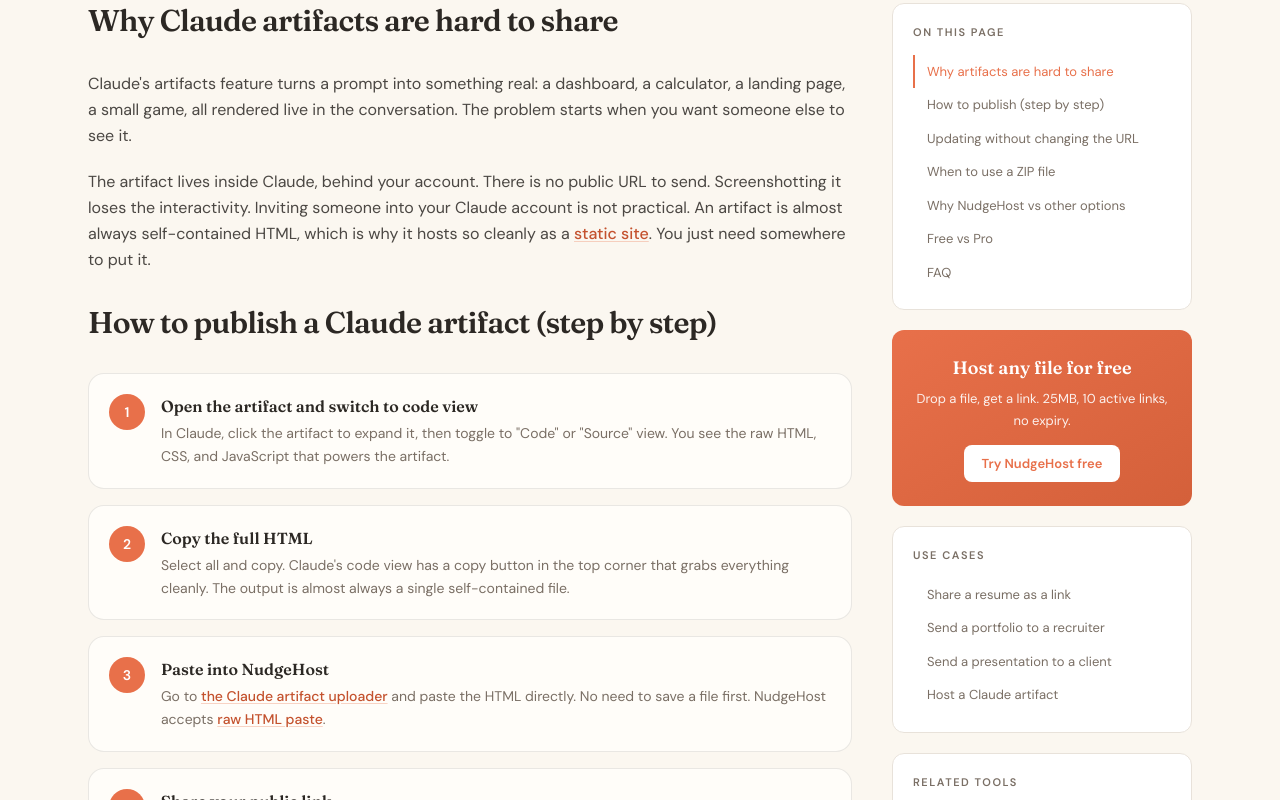
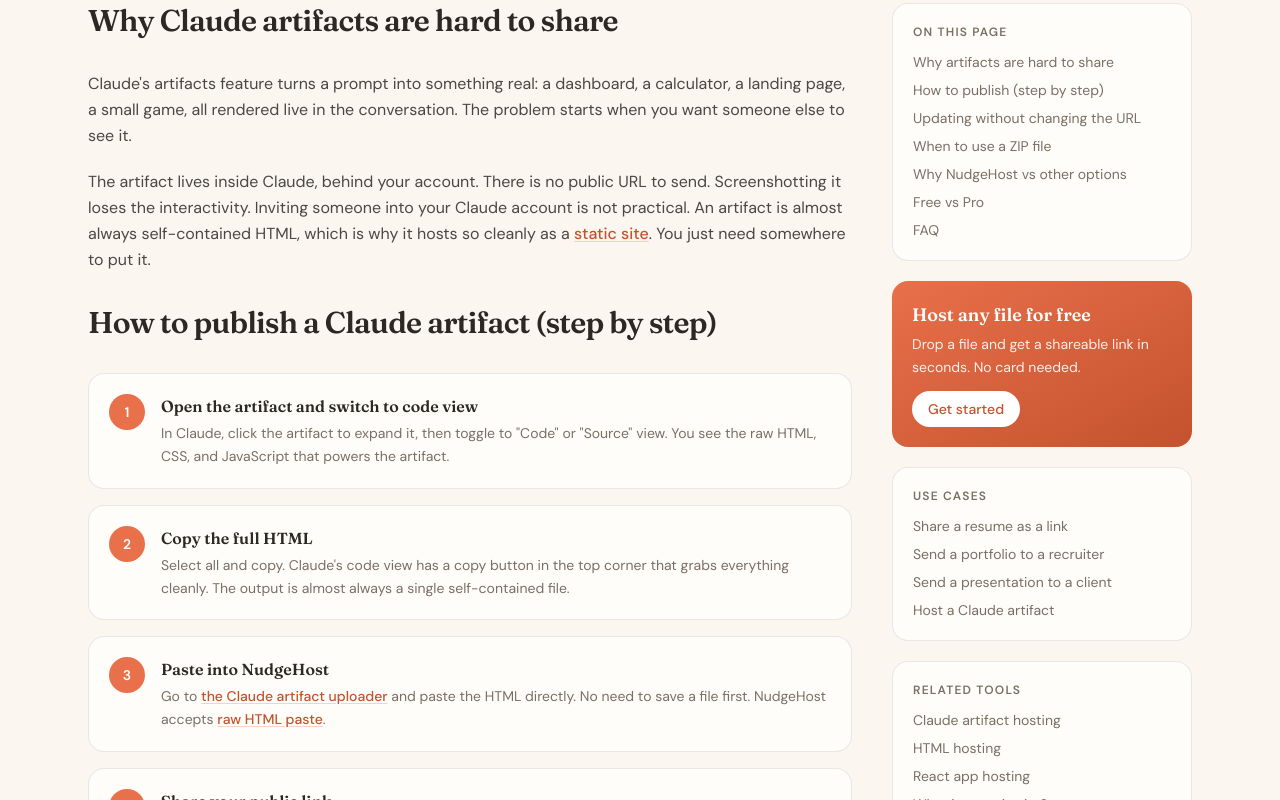
Before and after one commit to NudgeHostHQ/nudgehost, a Next.js app: page /blog/how-to-host-a-claude-artifact in a window 1280 px wide. Shown: the part 1220-2020 px from the top of the page. Built offline with nearby package versions, Linux system fonts and the light colour scheme; no server answers.

Commit message:
Revert "fix: sidebar CTA text and TOC styling to match v5 mockup"
This reverts commit ddc8451d61c48e0462b46d73006f03d01c438faa.

```diff
--- a/components/blog-post.tsx
+++ b/components/blog-post.tsx
@@ -335,21 +335,17 @@
                 {toc.length > 0 && (
                   <nav
                     aria-label="On this page"
-                    className="rounded-xl border border-[#E8E2DA] bg-white p-5"
+                    className="rounded-2xl border border-charcoal/10 bg-warm p-5"
                   >
-                    <p className="mb-3.5 text-[11px] font-bold uppercase tracking-[0.14em] text-muted">
+                    <p className="mb-3 text-xs font-semibold uppercase tracking-widest text-muted">
                       On this page
                     </p>
-                    <ul>
-                      {toc.map((item, i) => (
+                    <ul className="space-y-2 text-sm">
+                      {toc.map((item) => (
                         <li key={item.id}>
                           <a
                             href={`#${item.id}`}
-                            className={
-                              i === 0
-                                ? "block border-l-2 border-coral py-[7px] pl-3 text-[13px] text-coral transition-colors"
-                                : "block border-l-2 border-transparent py-[7px] pl-3 text-[13px] text-muted transition-colors hover:border-coral hover:text-coral"
-                            }
+                            className="text-muted transition-colors hover:text-coral-dark"
                           >
                             {item.label}
                           </a>
@@ -359,32 +355,33 @@
                   </nav>
                 )}
 
-                <div className="rounded-xl bg-gradient-to-br from-coral to-[#D4603A] p-6 text-center text-white">
-                  <h3 className="font-display text-lg font-bold">
+                <div className="rounded-2xl bg-gradient-to-br from-coral to-coral-dark p-5 text-white">
+                  <p className="font-display text-lg font-semibold">
                     Host any file for free
-                  </h3>
-                  <p className="mt-1.5 text-[13px] leading-relaxed opacity-90">
-                    Drop a file, get a link. 25MB, 10 active links, no expiry.
+                  </p>
+                  <p className="mt-1 text-sm leading-relaxed opacity-90">
+                    Drop a file and get a shareable link in seconds. No card
+                    needed.
                   </p>
                   <Link
                     href="/sign-up"
-                    className="mt-3.5 inline-block rounded-lg bg-white px-[18px] py-[9px] text-[13px] font-bold text-coral transition-all hover:-translate-y-0.5 hover:shadow-lg"
+                    className="mt-3 inline-block rounded-full bg-white px-4 py-2 text-sm font-medium text-coral-dark transition-all hover:-translate-y-0.5 hover:opacity-95"
                   >
-                    Try NudgeHost free
+                    Get started
                   </Link>
                 </div>
 
                 {useCaseLinks.length > 0 && (
-                  <div className="rounded-xl border border-[#E8E2DA] bg-white p-5">
-                    <p className="mb-3.5 text-[11px] font-bold uppercase tracking-[0.14em] text-muted">
+                  <div className="rounded-2xl border border-charcoal/10 bg-warm p-5">
+                    <p className="mb-3 text-xs font-semibold uppercase tracking-widest text-muted">
                       Use cases
                     </p>
-                    <ul>
+                    <ul className="space-y-2 text-sm">
                       {useCaseLinks.map((l) => (
                         <li key={l.href}>
                           <Link
                             href={l.href}
-                            className="block border-l-2 border-transparent py-[7px] pl-3 text-[13px] text-muted transition-colors hover:border-coral hover:text-coral"
+                            className="text-muted transition-colors hover:text-coral-dark"
                           >
                             {l.label}
                           </Link>
@@ -395,16 +392,16 @@
                 )}
 
                 {relatedToolLinks.length > 0 && (
-                  <div className="rounded-xl border border-[#E8E2DA] bg-white p-5">
-                    <p className="mb-3.5 text-[11px] font-bold uppercase tracking-[0.14em] text-muted">
+                  <div className="rounded-2xl border border-charcoal/10 bg-warm p-5">
+                    <p className="mb-3 text-xs font-semibold uppercase tracking-widest text-muted">
                       Related tools
                     </p>
-                    <ul>
+                    <ul className="space-y-2 text-sm">
                       {relatedToolLinks.map((l) => (
                         <li key={l.href}>
                           <Link
                             href={l.href}
-                            className="block border-l-2 border-transparent py-[7px] pl-3 text-[13px] text-muted transition-colors hover:border-coral hover:text-coral"
+                            className="text-muted transition-colors hover:text-coral-dark"
                           >
                             {l.label}
                           </Link>
```
